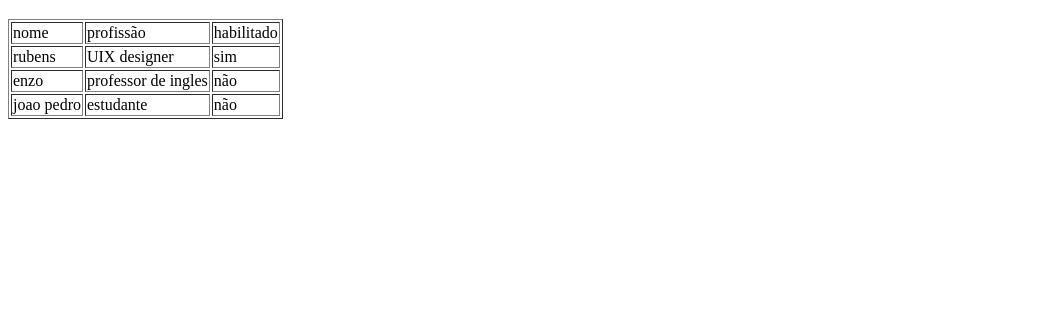
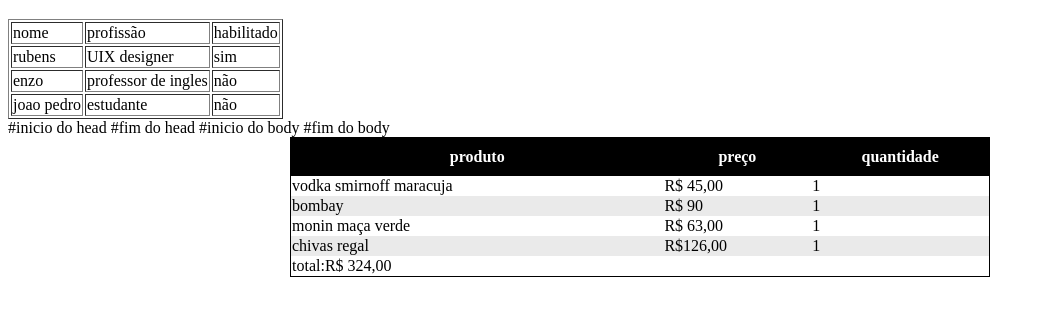
Before and after one commit to jpsantos-p/html-tags-de-tabela, a plain HTML site: page index.html in a window 1280 px wide. Shown: the part 61-374 px from the top of the page, without its empty margins (0-1045 px from the left). Drawn offline with Linux system fonts and the light colour scheme.

Commit message:
fizemos uma tabela complexa

```diff
--- /dev/null
+++ b/index.css
@@ -0,0 +1,21 @@
+#tabela {
+    width: 700px;
+    margin: 0 auto;
+    border: 1px solid black;
+    border-collapse: collapse;
+
+    thead{
+        background-color: black;
+        color: white;
+        th{
+            padding: 10px 0;
+        }
+    }
+    tbody {
+        tr:nth-child(even){
+            background-color: #00000015;
+        }
+    }
+
+
+}
--- a/index.html
+++ b/index.html
@@ -5,6 +5,7 @@
     <meta charset="UTF-8">
     <meta name="viewport" content="width=device-width, initial-scale=1.0">
     <title>html tags de tabela</title>
+    <link rel="stylesheet" href="index.css">
 </head>
 
 <body>
@@ -28,7 +29,50 @@
         <td> joao pedro</td>
         <td>estudante</td>
         <td>não</td>
-    </table>
+
+        <table id="tabela">
+            <thead> #inicio do head
+                <tr>
+                    <th>produto</th>
+                    <th>preço</th>
+                    <th>quantidade</th>
+
+                </tr>
+            </thead> #fim do head
+
+            <tbody> #inicio do body
+                <tr>
+                    <td>vodka smirnoff maracuja</td>
+                    <td>R$ 45,00</td>
+                    <td>1</td>
+
+                </tr>
+                <tr>
+                    <td>bombay</td>
+                    <td>R$ 90</td>
+                    <td>1</td>
+                </tr>
+                <tr>
+                    <td>monin maça verde</td>
+                    <td>R$ 63,00</td>
+                    <td>1</td>
+
+                </tr>
+                <tr>
+                    <td>chivas regal</td>
+                    <td>R$126,00</td>
+                    <td>1</td>
+                </tr>
+            </tbody> #fim do body
+            <tfoot>
+                <tr>
+                    <td>
+                        total:R$ 324,00
+
+                    </td>
+                </tr>
+            </tfoot>
+        </table>
 
 </body>
 
```
